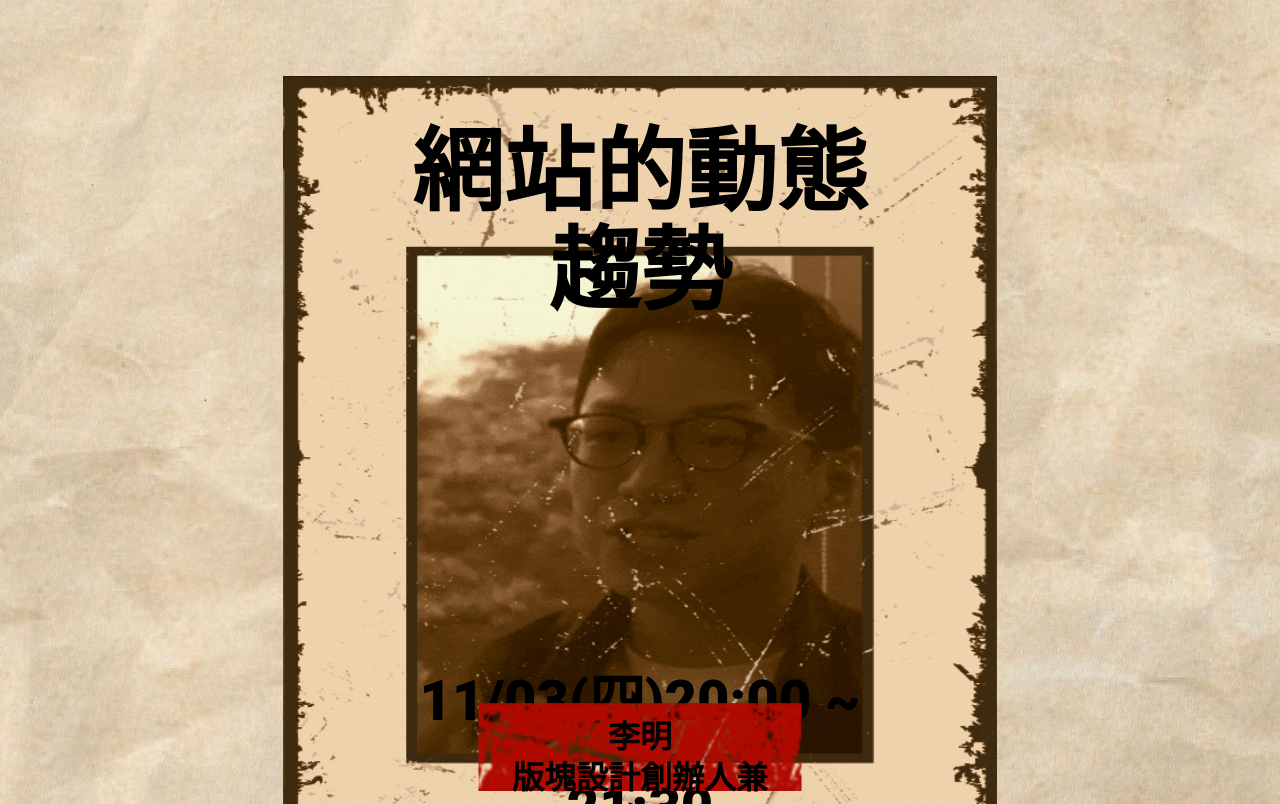
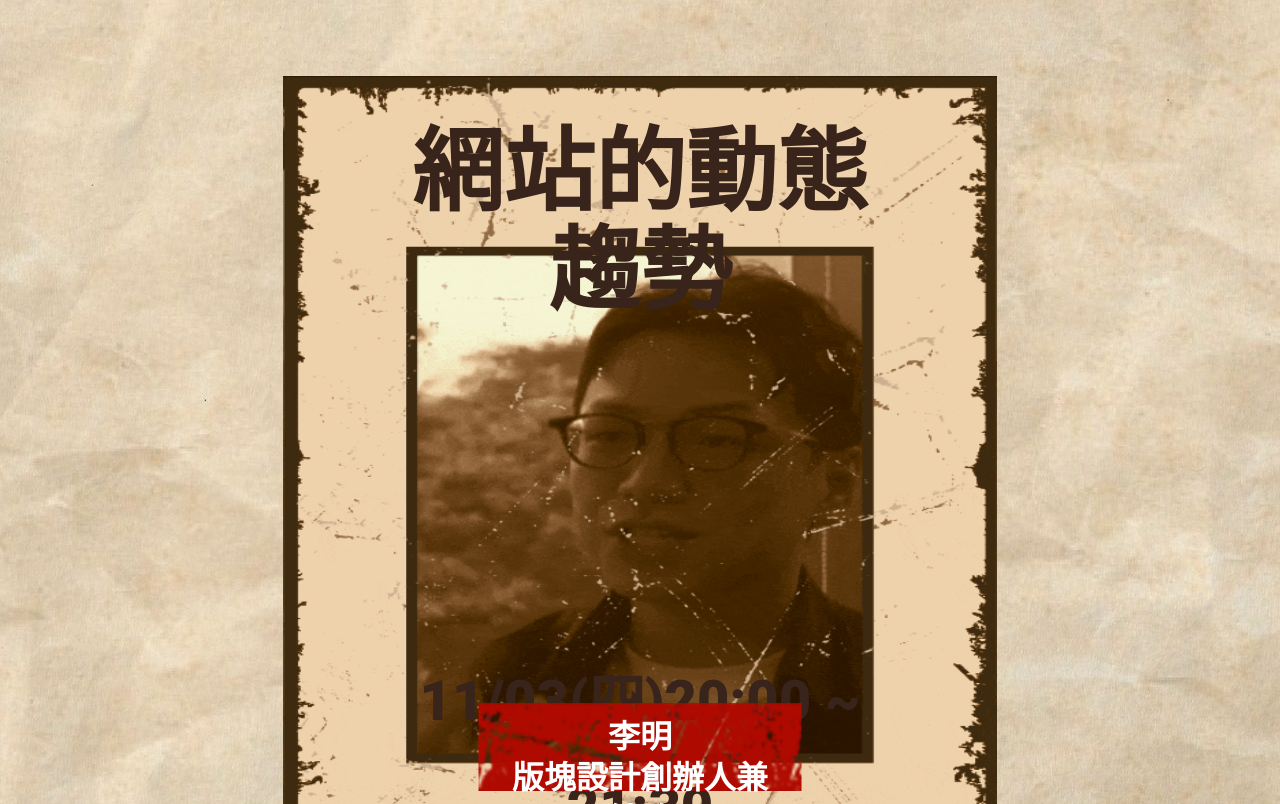
Before and after one commit to andychung0214/the-f2e-fourth-week1, an Angular app: page / in a window 1280 px wide. Shown: the part 5116-5920 px from the top of the page. Built offline with nearby package versions, Linux system fonts and the light colour scheme.

Commit message:
新增共用字體、顏色

```diff
--- a/src/styles.css
+++ b/src/styles.css
@@ -1,6 +1,8 @@
 /* You can add global styles to this file, and also import other style files */
 @charset "UTF-8";
-@import url("https://fonts.googleapis.com/css2?family=Noto+Sans+TC:wght@300;500;700;900&family=Noto+Serif+TC:wght@300;400;500;700;900&display=swap");
+@import url("https://fonts.googleapis.com/css2?family=Noto+Sans+TC:wght@100;300;400;500;700;900&display=swap");
+@import url("https://fonts.googleapis.com/css2?family=Roboto:wght@900&display=swap");
+@import url("https://fonts.googleapis.com/css2?family=Noto+Serif+TC:wght@200;300;400;500;600;700;900&display=swap");
 
 @font-face {
   font-family: "AR JULIAN";
@@ -13,6 +15,12 @@
 	padding: 0;
 	list-style: none;
 	font-family: 'Noto Sans TC', sans-serif;
+}
+
+:root {
+  --borwn-color: #38241b;
+  --red-color: #951205;
+  --white-color: #ffffff;
 }
 
 html {
```
